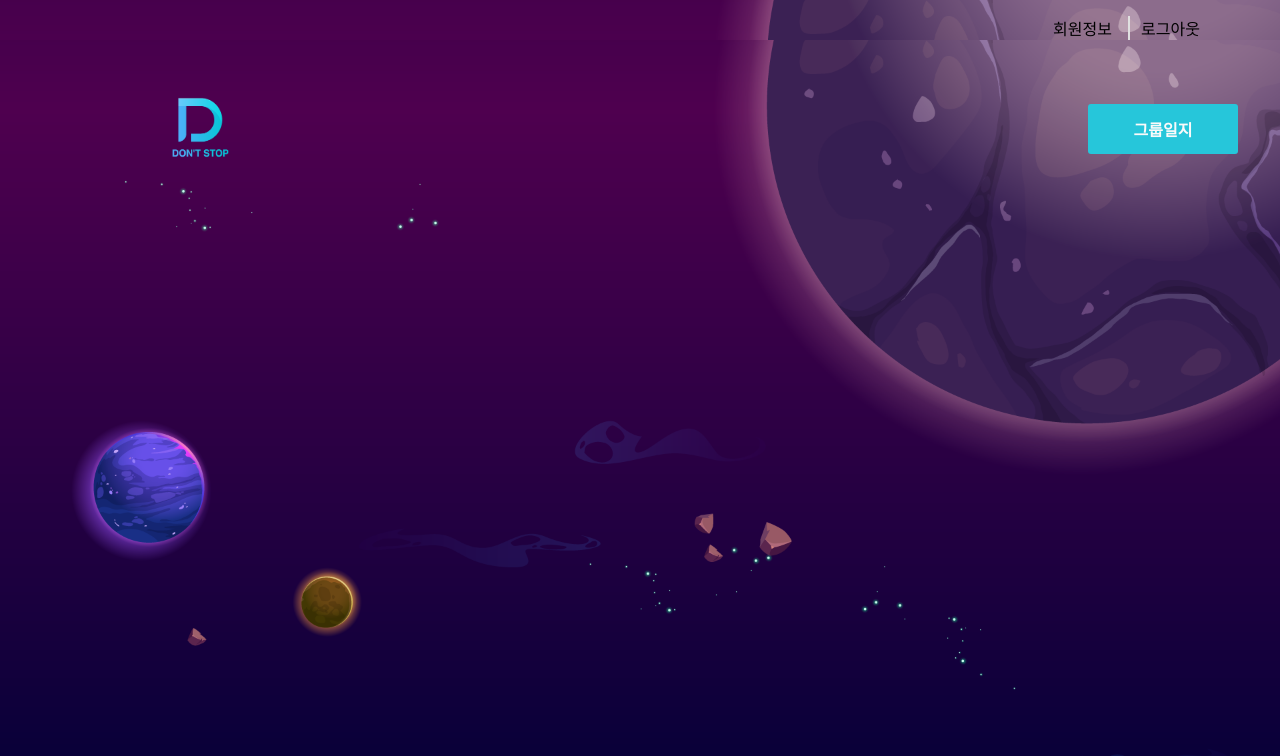
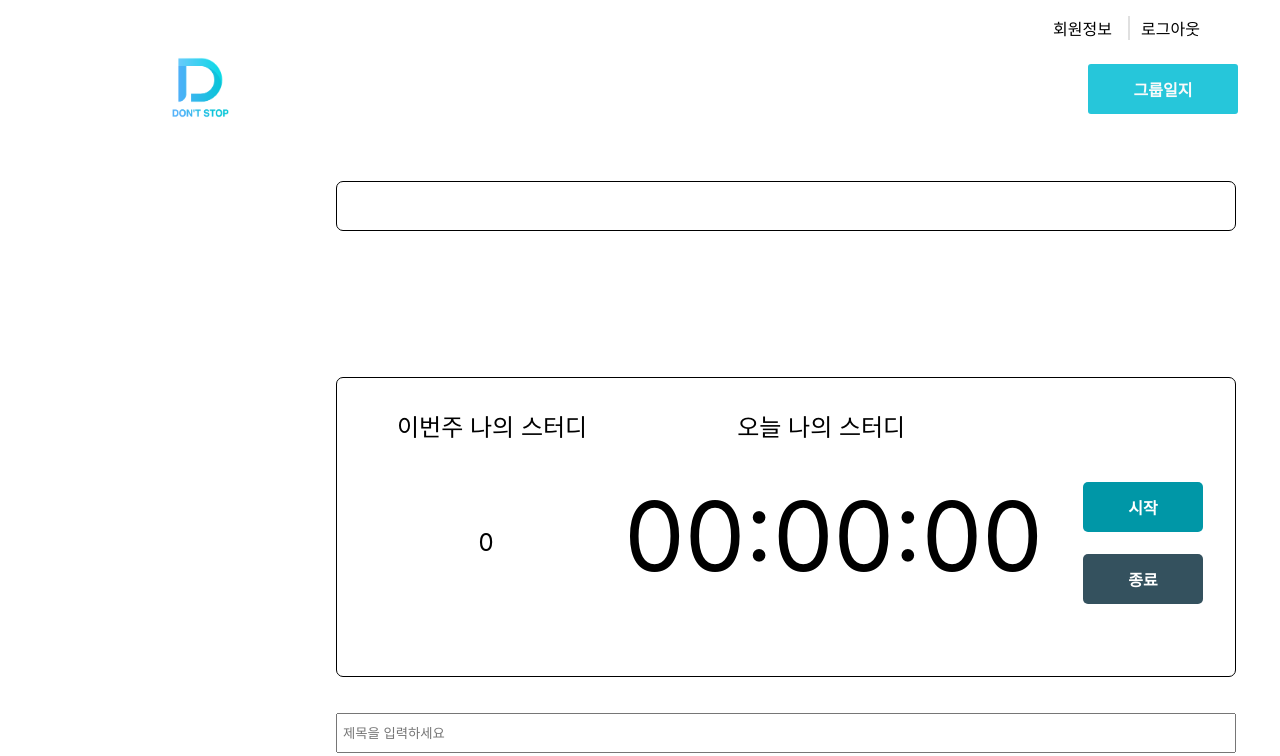
Before and after one commit to codestates/DontStop-client, a React (Create React App) app in the folder client/: page /list in a window 1280 px wide. Shown: the top 756 px of the page. Built offline with nearby package versions, Linux system fonts and the light colour scheme; no server answers.

Commit message:
MyPage/0.2/stopwatch

```diff
--- a/client/src/App.js
+++ b/client/src/App.js
@@ -26,11 +26,17 @@
 import MyPage from "./pages/Mypage";
 import "./pages/Mypage.css";
 import React from "react";
-import UserInfoPage from "./pages/UserInfoPage";
+//import UserInfoPage from "./pages/UserInfoPage";
+//import UserInfo from "./pages/UserInfo";
+//import "./pages/UserInfo.css";
 
 function App() {
-  //  return <UserInfoPage></UserInfoPage>;
-  return <MyPage></MyPage>;
+  return (
+    <>
+      <MyPage></MyPage>
+    </>
+  );
+  //return <UserInfo></UserInfo>;
 }
 
 export default App;
--- a/client/src/pages/Mypage.css
+++ b/client/src/pages/Mypage.css
@@ -1,6 +1,6 @@
-* {
+/* * {
   box-sizing: border-box;
-}
+} */
 
 /* div {
   background-image: url("../img/background.png");
@@ -14,7 +14,7 @@
   margin: auto;
 } */
 
-div {
+/* div {
   width: 100%;
   height: 100vh;
   position: absolute;
@@ -120,12 +120,215 @@ img {
 
 .end:hover {
   background-color: #8eacbb;
-}
+} */
 
 /* .stop {
   width: 100px;
   visibility: hidden;
 } */
+/*
+#text {
+  text-align: center;
+  margin-top: 30em;
+}
+
+input {
+  display: block;
+  width: 900px;
+  margin-left: 25%;
+  height: 40px;
+  padding-left: 5px;
+}
+
+textarea {
+  display: block;
+  width: 900px;
+  height: 300px;
+  margin-left: 25%;
+  margin-top: 1.5em;
+  padding-left: 5px;
+}
+
+.week {
+  float: left;
+  padding-left: 60px;
+  padding-top: 30px;
+  font-size: 1.5em;
+}
+
+.acc_time {
+  float: left;
+  padding-right: 600px;
+  padding-top: 150px;
+  font-size: 1.5em;
+}
+
+.today {
+  font-size: 1.5em;
+  display: block;
+  float: left;
+  padding-top: 30px;
+  padding-left: 150px;
+}
+
+.name {
+  margin-top: 4em;
+  margin-left: 25%;
+  padding-top: 15px;
+  text-align: center;
+  border: 1px solid black;
+  width: 900px;
+  height: 50px;
+  background-color: white;
+  border-radius: 7px;
+  letter-spacing: 5px;
+  padding-left: 10px;
+}
+
+.time {
+  padding-top: 100px;
+  font-size: 6em;
+  padding-left: 95px;
+}
+
+.saveBtn {
+  display: block;
+  margin-top: 54rem;
+  position: absolute;
+}
+
+.save {
+  background-color: #790e8b;
+  cursor: pointer;
+  width: 150px;
+  height: 50px;
+  border-radius: 3px;
+  color: white;
+  font-weight: bolder;
+  border: 2px;
+  font-size: 1em;
+}
+
+.save:hover {
+  background-color: #df78ef;
+}
+
+@media screen and (max-width: 768px) {
+  #container {
+    justify-content: center;
+  }
+} */
+
+* {
+  box-sizing: border-box;
+}
+
+div {
+  width: 100%;
+  height: 100vh;
+  position: absolute;
+  display: block;
+}
+header {
+  display: flex;
+  position: relative;
+  text-align: right;
+  float: right;
+  margin-right: 5rem;
+  margin-top: 1rem;
+}
+
+.userInfo {
+  margin-right: 0.7rem;
+  border-right: 2px solid #e0e0e0;
+  padding-right: 1rem;
+}
+
+img {
+  width: 80px;
+  height: 80px;
+  margin-top: 3rem;
+  margin-left: 10rem;
+  position: absolute;
+}
+
+.go {
+  display: inline;
+  margin-left: 85%;
+  margin-top: 4rem;
+  position: absolute;
+  width: 150px;
+  height: 50px;
+  background-color: #26c6da;
+  border-radius: 3px;
+  border: 3px;
+  color: #fafafa;
+  font-weight: bolder;
+  font-size: 1rem;
+  cursor: pointer;
+}
+
+#container {
+  margin-top: 8rem;
+  margin-left: 1rem;
+}
+
+#timer {
+  overflow: hidden;
+  margin-top: 9em;
+  text-align: center;
+  border: 1px solid black;
+  border-radius: 7px;
+  width: 900px;
+  height: 300px;
+  margin-left: 25%;
+  background-color: white;
+}
+
+.buttons {
+  margin-top: 6.5em;
+  text-align: right;
+}
+
+.start {
+  margin-bottom: 5px;
+  width: 120px;
+  height: 50px;
+  margin-right: 2em;
+  font-size: 1em;
+  background-color: #0097a7;
+  color: white;
+  cursor: pointer;
+  font-weight: bolder;
+  border-radius: 5px;
+  border: 2px;
+}
+
+.start:hover {
+  background-color: #56c7d6;
+}
+
+.aloneBtn {
+  text-align: right;
+  margin-top: 11em;
+}
+
+.end {
+  margin-right: 2em;
+  width: 120px;
+  height: 50px;
+  background-color: #34515e;
+  color: white;
+  font-size: 1em;
+  cursor: pointer;
+  font-weight: bolder;
+  border-radius: 5px;
+  border: 2px;
+}
+
+.end:hover {
+  background-color: #8eacbb;
+}
 
 #text {
   text-align: center;
--- a/client/src/pages/Mypage.js
+++ b/client/src/pages/Mypage.js
@@ -1,9 +1,147 @@
-import React from "react";
+import axios from "axios";
+import React, { useState, useEffect } from "react";
 
 const MyPage = (props) => {
-  const check = () => {
-    console.log("클릭");
+  console.log("프롭: ", props);
+  /*
+  ToDos
+  1. .name 에 명언 API 적용시킴 (무료인거 찾아보고 get해오기) V
+  2. timer 만들기 (난이도: 최상)
+  2-1. 시작 버튼을 누르면 버튼이 '일시정지'로 바뀜 V
+  2-2. 시작할 경우 타이머 시작 V
+  2-3. 일시 정지할 경우 타이머 일시 정지 V
+  2-4. 종료 버튼 누르면 타이머 초기화 + 서버로 최종 시간 post V
+  2-5. 이번주 나의 스터디 누적 시간
+  3. 일기 저장 버튼 누르면 타이틀과 일기 post (* 해결해야 할 문제: input box 비우기)
+  4. header에 회원정보 (Link to 적용) 누르면 회원정보 페이지로 이동
+  5. header에 로그아웃 누르면 메인페이지로 이동 (기본 메인)
+  6. 그룹 일지 누르면 그룹페이지로 이동
+  7. 로고 클릭 시 메인페이지로 이동 (로그인 이후의 메인)
+   */
+
+  // -------------- Stop Watch + 공부한 시간 post!!!-------------------------------------------------------------------------
+  const [time, setTime] = useState(0);
+  const [startBtn, setStartBtn] = useState(false);
+
+  // 이번주 공부량 서버에서 받아오기! (에러뜨네으아아ㅓ란어리ㅏ넝란어리ㅓㅏ니얼)
+  let acc_time = axios
+    .get("http://localhost:4000/users/time")
+    .then((res) => {
+      console.log("레스: ", res);
+      return res;
+    })
+    .catch((err) => {
+      console.log("에러: ", err);
+    });
+  console.log("너는 누구십니까", acc_time);
+
+  const handleStartBtn = () => {
+    // 2-1. 시작버튼 누르면 일시정지로 바뀜; 일시정지 -> 시작
+    setStartBtn(!startBtn);
   };
+
+  // useEffect 함수는 컴포넌트가 레더링 될 때 실행; 시간을 초, 분, 시 단위로 만들어주기
+  useEffect(() => {
+    // 일시정지 시 숫자를 리셋시키지 않기 위한 용도!
+    let stopWatch = null;
+
+    // setInterval: 일정 간격으로 작업 수행하기 위해 사용; 작업이 시간 간격보다 오래걸리면 에러 발생 가능!
+    // clearInterval: 실행 중인 작업을 중지시키는 것이 아닌, 지정된 작업이 모두 실행되고 그 다음 작업스케쥴이 중지 되는 것
+
+    // 시작버튼을 눌렀을 경우, setInterval 효과를 줌으로써 1초씩 시간 시작!
+    if (startBtn === true) {
+      stopWatch = setInterval(() => {
+        setTime((prevTime) => prevTime + 1000);
+      }, 1000);
+    } else {
+      // 정지 버튼을 눌렀을 경우, clearInterval로 setInterval로 반복하고 있는 것을 멈춤
+      clearInterval(stopWatch);
+    }
+    // 페이지를 이동하면, 저절로 타임 정지시켜줌!
+    return () => clearInterval(stopWatch);
+  });
+
+  const handleEndBtn = () => {
+    // 종료 버튼을 누르면 시간을 서버로 post.. 어떻게?
+    // 1초에 1000 으로 뜸
+    setTime(0);
+    setStartBtn(false);
+    console.log("타임: ", time);
+    axios.post(
+      "http://localhost:4000/users/time",
+      {
+        time: time / 1000,
+      },
+      {
+        headers: {
+          "content-type": "application/json",
+          withCredentials: true,
+        },
+      }
+    );
+  };
+
+  // ------------------------------------------------------------------------------------------------------
+
+  // 3. 일기 제목과 오늘의 일기의 길이가 0보다 크고, 일기 저장 버튼을 누르면 post!
+  const [title, setTitle] = useState("");
+  const [contents, setContents] = useState("");
+
+  const handleTitle = (e) => {
+    setTitle(e.target.value);
+  };
+
+  const handleContents = (e) => {
+    setContents(e.target.value);
+  };
+
+  const handleClickSave = () => {
+    //  e.preventDefault();
+
+    if (title.length === 0) {
+      return alert("일기의 제목을 입력해 주세요.");
+    } else if (contents.length === 0) {
+      return alert("내용을 입력해 주세요.");
+    } else {
+      alert("일기가 저장되었습니다.");
+
+      axios.post(
+        "http://localhost:4000/users/diary",
+        {
+          title: title,
+          contents: contents,
+        },
+        {
+          headers: {
+            "content-type": "application/json",
+            withCredentials: true,
+          },
+        }
+      );
+    }
+  };
+
+  // -------------------------------------------------------------------
+
+  // API 받아와보자
+  const [quote, setQuote] = useState("");
+  const getQuotes = () => {
+    const randomQuotes = `https://gist.githubusercontent.com/camperbot/5a022b72e96c4c9585c32bf6a75f62d9/raw/e3c6895ce42069f0ee7e991229064f167fe8ccdc/quotes.json`;
+    let allQuotes = axios
+      .get(randomQuotes)
+      .then((data) => {
+        // console.log("명언:", data);
+        let quoteData = data.data.quotes;
+        let randomNum = Math.floor(Math.random() * quoteData.length);
+        let randomQuote = data.data.quotes[randomNum];
+
+        setQuote(randomQuote.quote);
+      })
+      .catch((err) => console.log("명언에러: ", err));
+  };
+
+  // ----------------------------------------------------------------------
+
   return (
     <div>
       <header>
@@ -12,35 +150,54 @@ const MyPage = (props) => {
       </header>
       <div className="banner">
         <img src="../img/Logo.png" alt=""></img>
-        <button className="go" onClick={check}>
+        <button className="go" onClick={getQuotes}>
           그룹일지
         </button>
       </div>
       <div id="container">
-        <div className="name">명언이 나을까 이름이 나을까?뭐가뭐가</div>
+        <button className="name" onClick={getQuotes}>
+          {quote}
+        </button>
         <div id="timer">
           <span className="week">이번주 나의 스터디</span>
-          <div className="acc_time">365분</div>
+
+          <div className="acc_time">{time / 1000}</div>
+
           <span className="today">오늘 나의 스터디</span>
-          <div className="time">00:00:00</div>
+          <div className="time">
+            {/* slice(0, 1) 안먹힘.. => 10초 미만인 경우 숫자가 0 포함 2개밖에 안되서 그런것인가?! */}
+            <span>{("0" + Math.floor((time / 3600000) % 24)).slice(-2)}</span>
+            <span>:{("0" + Math.floor((time / 60000) % 60)).slice(-2)}</span>
+            <span>:{("0" + Math.floor((time / 1000) % 60)).slice(-2)}</span>
+          </div>
           <div className="buttons">
-            <button className="start" onClick={check}>
-              시작
+            <button className="start" onClick={handleStartBtn}>
+              {startBtn ? "일시정지" : "시작"}
             </button>
-            {/* <button className="stop">일시정지</button> */}
           </div>
           <div className="aloneBtn">
-            <button className="end" onClick={check}>
+            <button className="end" onClick={handleEndBtn}>
               종료
             </button>
           </div>
         </div>
         <div id="text">
-          <input type="text" placeholder="제목을 입력하세요"></input>
-          <textarea placeholder="#오늘의 일기"></textarea>
+          <input
+            type="text"
+            placeholder="제목을 입력하세요"
+            onChange={handleTitle}
+            value={title}
+          ></input>
+          <textarea
+            placeholder="#오늘의 일기"
+            onChange={handleContents}
+            value={contents}
+          ></textarea>
         </div>
         <div className="saveBtn">
-          <button className="save">일기 저장</button>
+          <button className="save" onClick={handleClickSave}>
+            일기 저장
+          </button>
         </div>
       </div>
     </div>
--- a/client/src/pages/UserInfo.css
+++ b/client/src/pages/UserInfo.css
@@ -83,8 +83,8 @@ button {
   width: 100px;
   height: 40px;
   align-items: center;
-  margin-left: 180px;
-  /* margin-left: 60px; */
+  /* margin-left: 180px; */
+  margin-left: 150px;
   border-radius: 5px;
   border-width: thin;
   background-color: #00bcd4;
```
Also changed, not shown: client/src/pages/UserInfo.js (+11 -5 lines), client/src/pages/UserInfoPage.js (+23 -2 lines).
